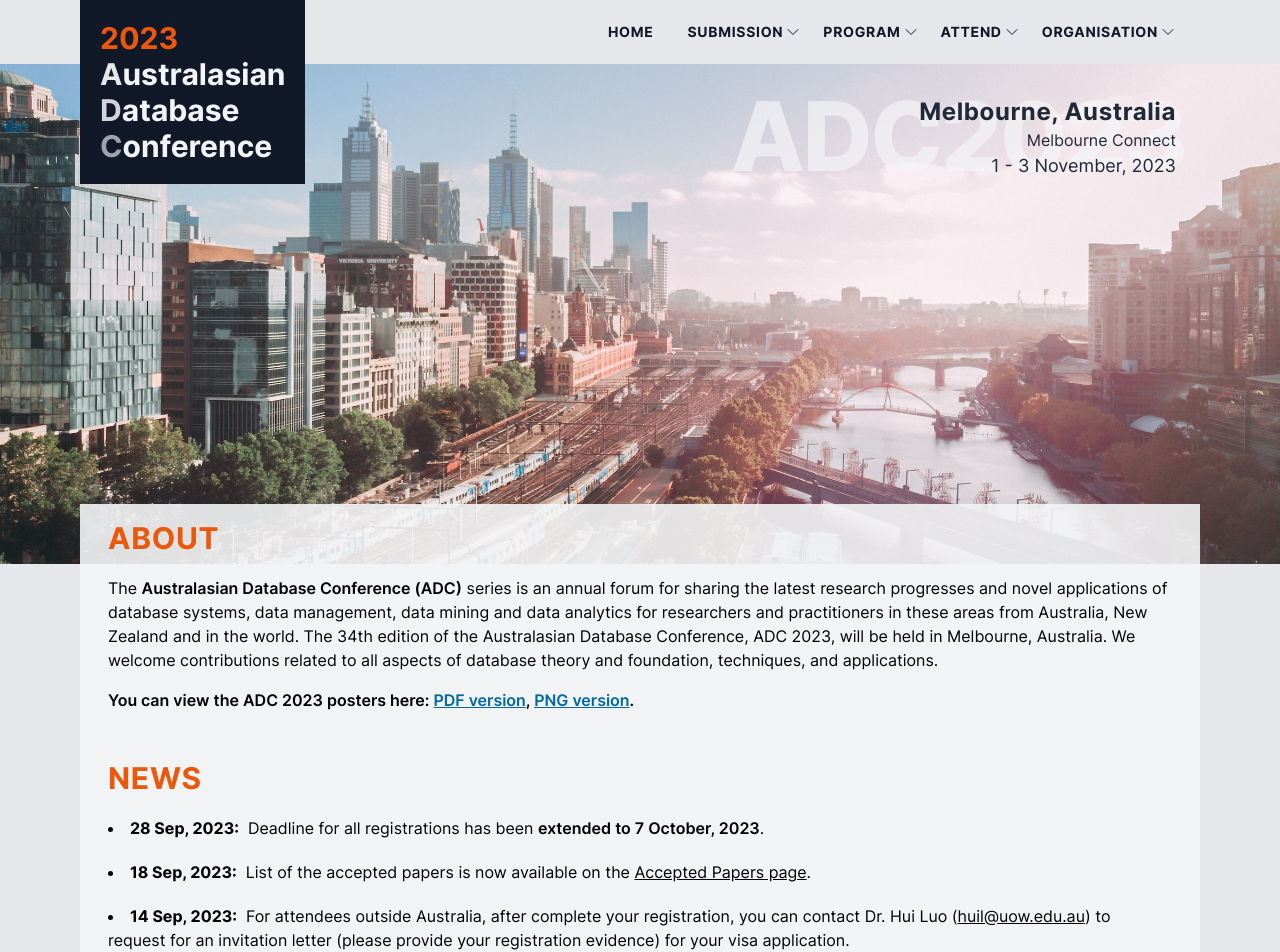
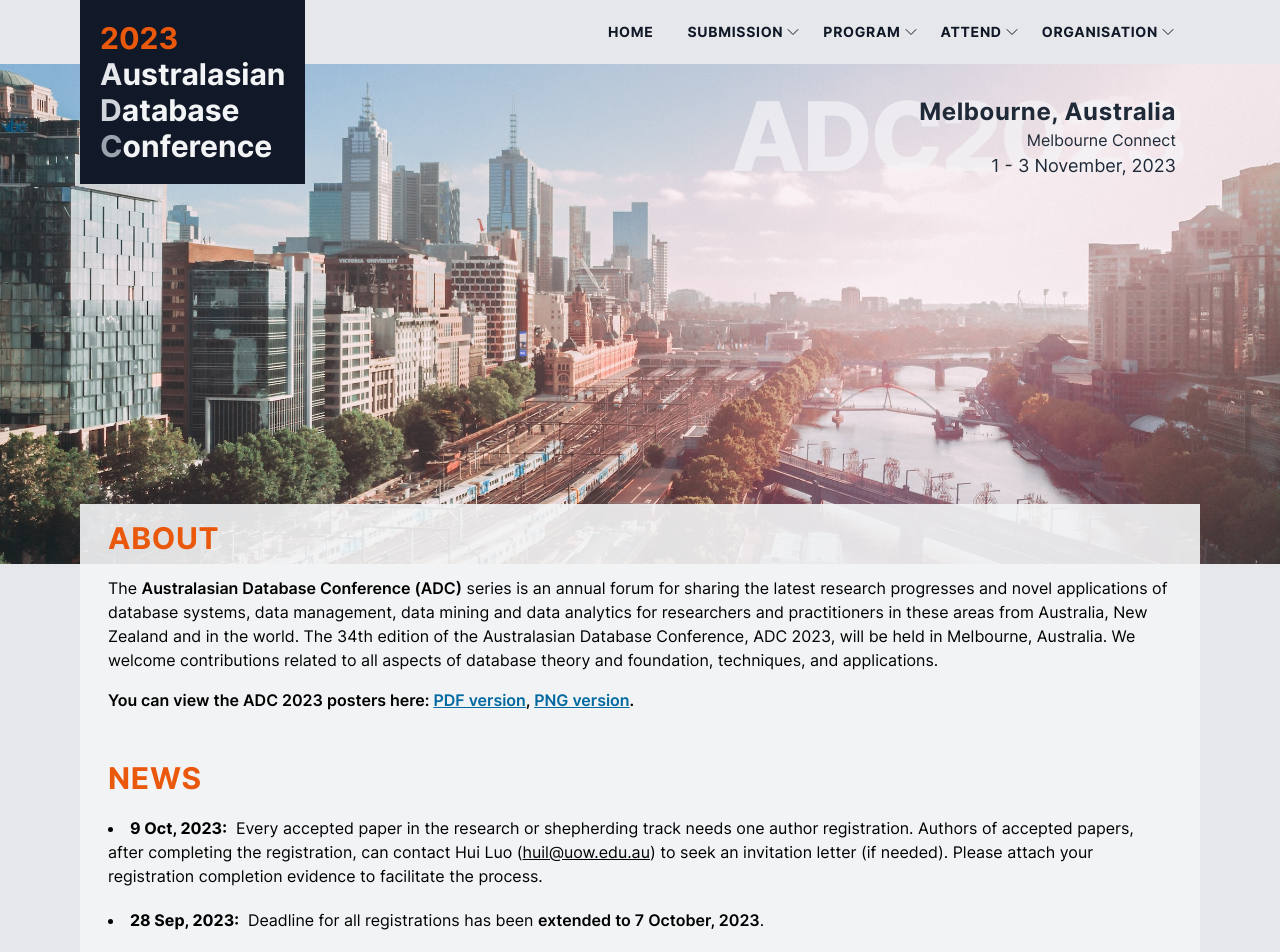
Before and after one commit to visatlas/adc2023, a Next.js app: page / in a window 1280 px wide. Shown: the top 952 px of the page. Built offline with nearby package versions, Linux system fonts and the light colour scheme.

Commit message:
add invitation letter

```diff
--- a/src/pages/attend/invitation-letter.tsx
+++ b/src/pages/attend/invitation-letter.tsx
@@ -10,7 +10,8 @@ export default function InvitationLetter() {
       <div className="px-5 md:px-8 lg:px-10">
         <h2 className="mt-10 md:mt-14 uppercase text-3xl font-bold text-orange-600 tracking-wide mb-8">Invitation Letter</h2>
         <article className="pb-10">
-          For attendees outside Australia, after complete your registration, you can contact Dr. Hui Luo (<a className="underline" href="mailto:huil@uow.edu.au" target="_blank" rel="noreferrer">huil@uow.edu.au</a>) to request for an invitation letter (please provide your registration evidence) for your visa application.
+          <p className="mb-4">For attendees outside Australia, after complete your registration, you can contact Dr. Hui Luo (<a className="underline" href="mailto:huil@uow.edu.au" target="_blank" rel="noreferrer">huil@uow.edu.au</a>) to request for an invitation letter (please provide your registration evidence) for your visa application.</p>
+          <p>Authors of accepted papers, after completing the registration, can contact Hui Luo (<a className="underline" href="mailto:huil@uow.edu.au" target="_blank" rel="noreferrer">huil@uow.edu.au</a>) to seek an invitation letter (if needed). Please attach your registration completion evidence to facilitate the process.</p>
         </article>
       </div>
     </Layout>
--- a/src/pages/attend/registration.tsx
+++ b/src/pages/attend/registration.tsx
@@ -9,6 +9,10 @@ export default function Registration() {
       <SEO title="Registration" />
       <div className="px-5 md:px-8 lg:px-10">
         <h2 className="mt-10 md:mt-14 uppercase text-3xl font-bold text-orange-600 tracking-wide mb-8">Registration</h2>
+
+        <p className="mb-4">Every accepted paper in the research or shepherding track needs one author registration.</p>
+        <p className="mb-8">Authors of accepted papers, after completing the registration, can contact Hui Luo (<a className="underline" href="mailto:huil@uow.edu.au" target="_blank" rel="noreferrer">huil@uow.edu.au</a>) to seek an invitation letter (if needed). Please attach your registration completion evidence to facilitate the process.</p>
+
         <article className="pb-10">
           <h4 className="font-semibold text-xl">Author Registration</h4>
           <ul className="list-disc ml-6 mt-2">
--- a/src/pages/index.tsx
+++ b/src/pages/index.tsx
@@ -62,6 +62,9 @@ export default function Home() {
             <p className="font-semibold">You can view the ADC 2023 posters here: <a className="underline text-sky-700" href="/ADC 2023 Poster.pdf" target="_blank" rel="noreferrer">PDF version</a>, <a className="underline text-sky-700" href="/ADC 2023 Poster.png" target="_blank" rel="noreferrer">PNG version</a>.</p>
             <h2 className="uppercase text-3xl font-bold text-orange-600 tracking-wide mb-5 mt-12">News</h2>
             <ul className="list-disc list-inside space-y-5">
+              <li>
+                <strong>9 Oct, 2023:</strong> &nbsp;Every accepted paper in the research or shepherding track needs one author registration. Authors of accepted papers, after completing the registration, can contact Hui Luo (<a className="underline" href="mailto:huil@uow.edu.au" target="_blank" rel="noreferrer">huil@uow.edu.au</a>) to seek an invitation letter (if needed). Please attach your registration completion evidence to facilitate the process.
+              </li>
               <li>
                 <strong>28 Sep, 2023:</strong> &nbsp;Deadline for all registrations has been <span className="font-semibold">extended to 7 October, 2023</span>.
               </li>
```
